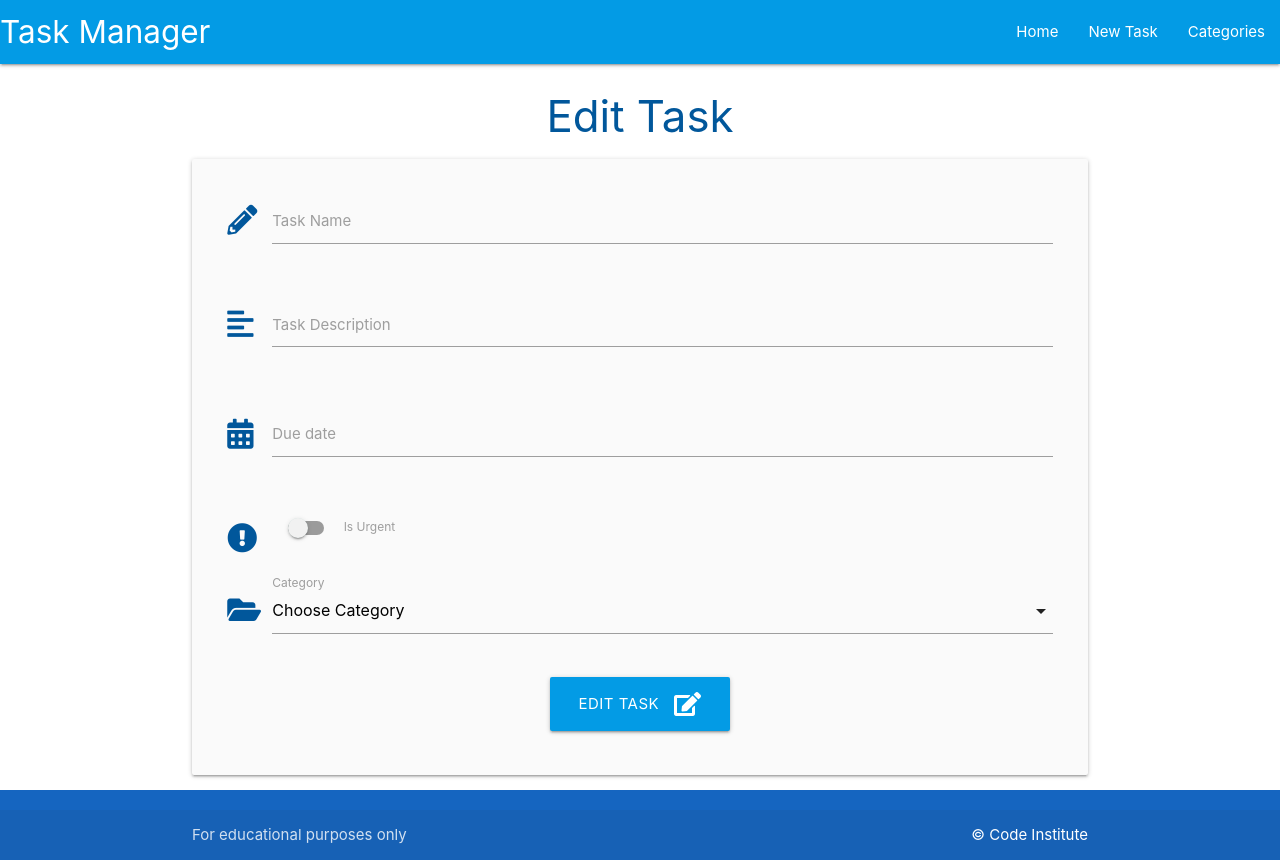
After one commit to k-frederic/flask-sqlalchemy-task-manager, a Flask app: template taskmanager/templates/edit_task.html in a window 1280 px wide. The commit adds this page. Run offline with Flask 3, Linux system fonts and the light colour scheme; the template is opened without the code that fills it, so the values that code supplies are empty.

Commit message:
Add code to edit tasks

```diff
--- /dev/null
+++ b/taskmanager/templates/edit_task.html
@@ -0,0 +1,83 @@
+{% extends "base.html" %}
+{% block content %}
+
+<h3 class=" light-blue-text text-darken-4 center-align">Edit Task</h3>
+
+
+<div class="row card-panel grey lighten-5">
+    <form class="col s12" method="POST" action="{{ url_for('edit_task', task_id=task.id)}}">
+        <!-- task_name-->
+      <div class="row">
+        <div class="input-field col s12">
+            <i class="fas fa-pencil-alt prefix light-blue-text text-darken-4"></i>
+          <input id="task_name" name="task_name" value="{{ task.task_name }}" minlength="5" maxlength="50" type="text" class="validate" required>
+          <label for="task_name">Task Name</label>
+        </div>
+    </div>
+        <!-- task_description-->
+        <div class="row">
+          <div class="input-field col s12">
+              <i class="fas fa-align-left prefix light-blue-text text-darken-4"></i>
+            <textarea id="task_description" name="task_description" minlength="5" maxlength="200"
+             type="text" class=" materialize-textarea validate"  required>
+             {{-task.task_description -}}
+            </textarea>
+            <label for="task_description">Task Description</label>
+          </div>
+      </div>
+          <!-- due_date-->
+          <div class="row">
+            <div class="input-field col s12">
+                <i class="fas fa-calendar-alt prefix light-blue-text text-darken-4"></i>
+              <input id="due_date" name="due_date" type="text" value="{{ task.due_date.strftime('%d %B, %Y') }}" class="datepicker validate" required>
+              <label for="due_date">Due date</label>
+            </div>
+        </div>
+         <!-- is_urgent -->
+      <div class="row">
+        <div class="input-field col s12">
+          <div class="switch">
+            <i class="fas fa-exclamation-circle prefix light-blue-text text-darken-4"></i>
+            <label for="is_urgent">
+               {% if task.is_urgent == True %}
+                <input id="is_urgent" name="is_urgent" type="checkbox" checked>
+                {% else %}
+                <input id="is_urgent" name="is_urgent" type="checkbox">
+                {% endif %}
+                <span class="lever"></span>
+                Is Urgent
+            </label>
+          </div>
+        </div>
+      </div>
+       <!--category_id-->
+       <div class="row">
+        <div class="input-field col s12">
+          <i class="fas fa-folder-open prefix light-blue-text text-darken-4"></i>
+          <select name="category_id" id="category_id" class="validate" required>
+              <option value="" selected>Choose Category</option>
+              {% for category in categories %}
+                   {% if category == task.category %}
+                     <option value="{{category.id}}" selected>{{ category.category_name }}</option>
+                   {% else %}
+                     <option value="{{category.id}}">{{ category.category_name }}</option>
+                   {% endif %}
+              {% endfor %}
+          </select>
+          <label for="category_id">Category</label>
+        </div>
+    </div>
+      <!--submit button-->
+    <div class="row">
+        <div class="col s12 center-align">
+           <button type="submit" class="btn-large light-blue darken-1">
+            Edit Task <i class="fas fa-edit right"></i>
+           </button>
+        </div>
+
+    </div>
+    </form>
+  </div>
+
+
+{% endblock %}
--- a/taskmanager/templates/tasks.html
+++ b/taskmanager/templates/tasks.html
@@ -25,6 +25,9 @@
       <div class="collapsible-body">
         <strong>{{ task.category }}</strong>
         <p>{{ task.task_description }}</p>
+        <p>
+            <a href="{{ url_for('edit_task', task_id=task.id)}}" class="btn green accent-4">Edit</a>
+        </p>
       </div>
     </li>
     {% endfor %}
```
Also changed, not shown: taskmanager/routes.py (+15 -0 lines).
